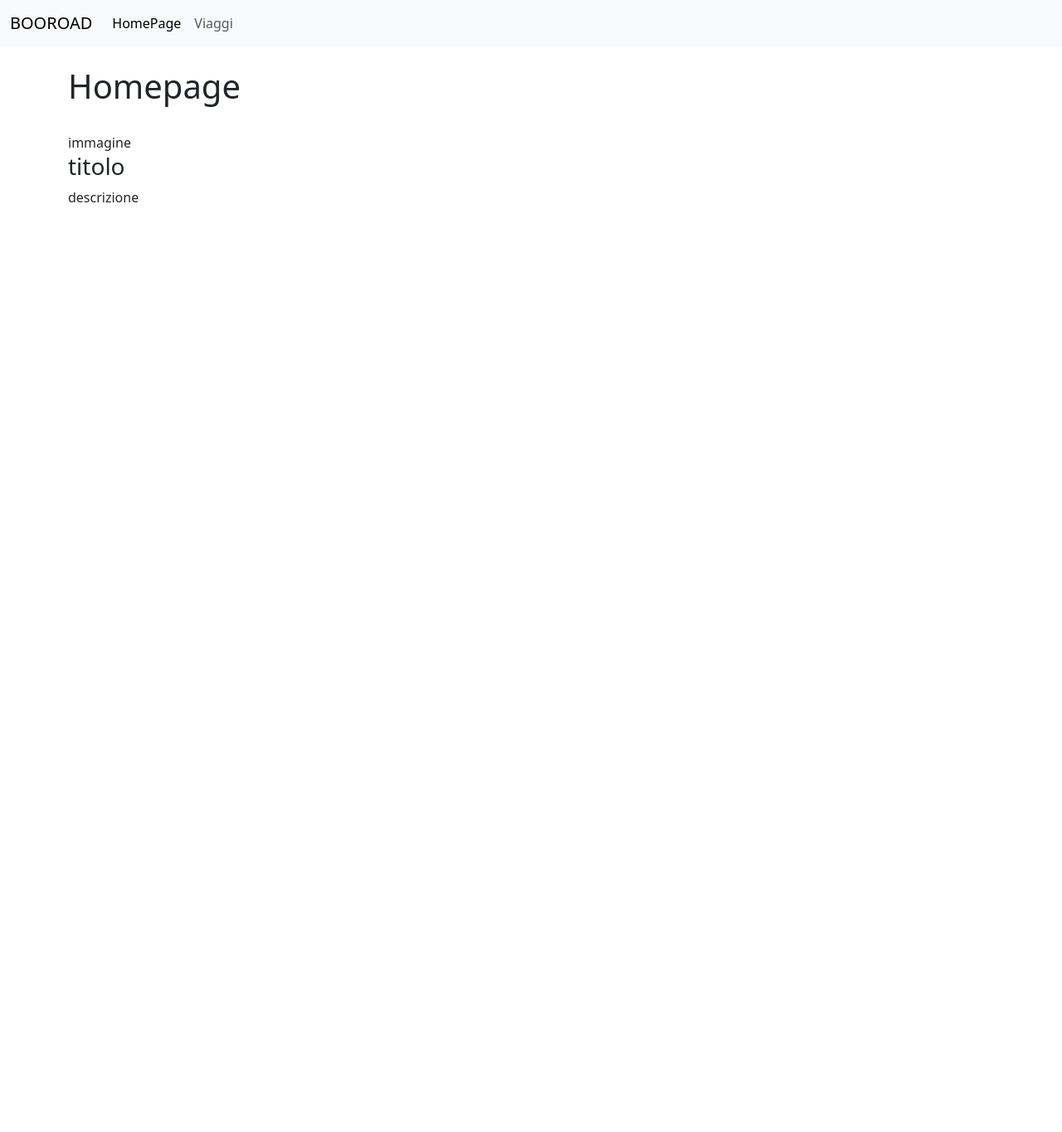
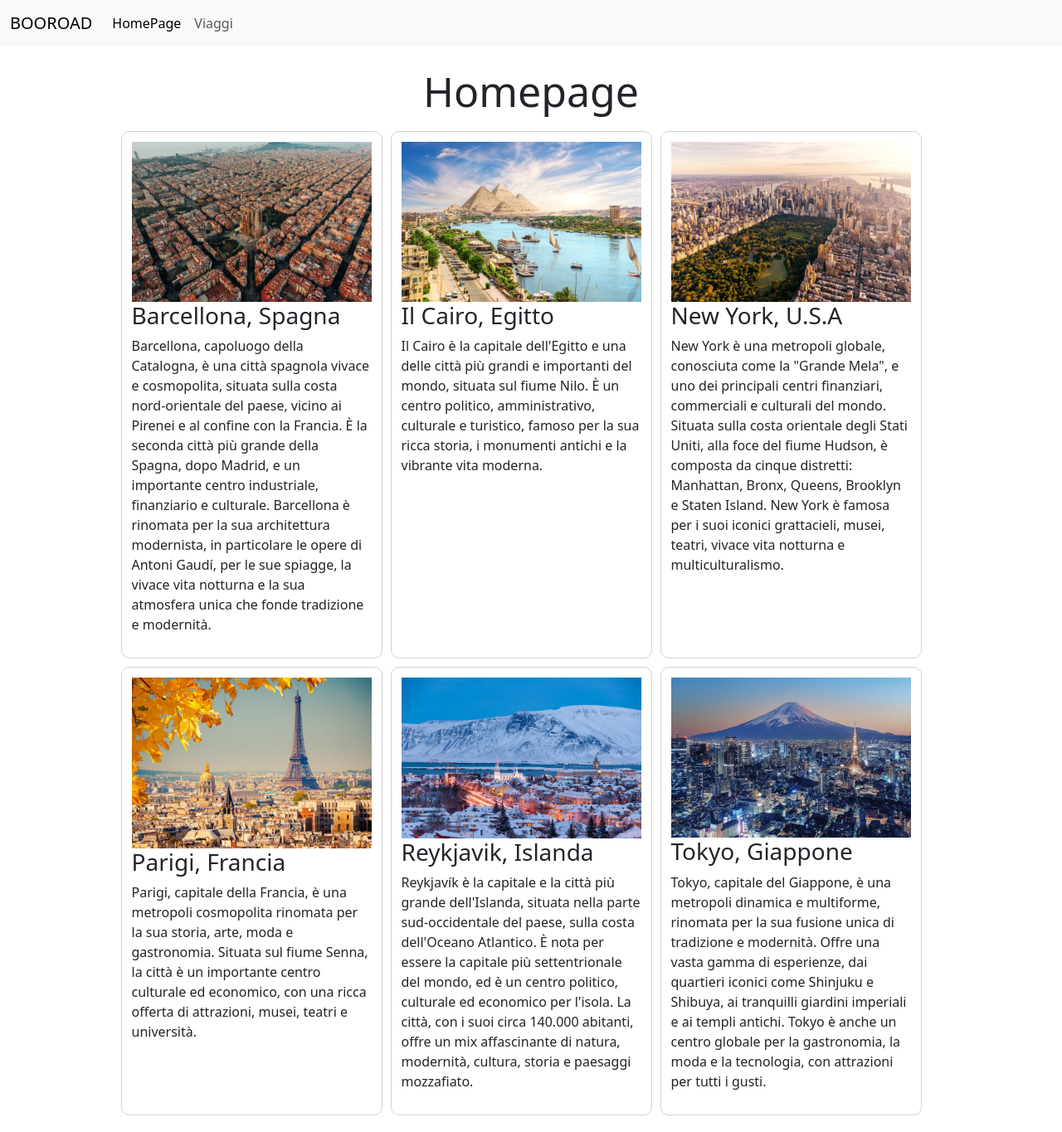
Before and after one commit to VoilaSecari/webapp-viaggi-softskill, a React (Vite) app: page / in a window 1280 px wide. Shown: the whole page at 83% size. Before the commit the page ends 800 px from the top, so only its background shows below. Built offline with nearby package versions, Linux system fonts and the light colour scheme.

Commit message:
aggiunte card in Homepage

```diff
--- a/src/assets/pages/Homepage.jsx
+++ b/src/assets/pages/Homepage.jsx
@@ -1,18 +1,67 @@
+
+
 export default function HomePage() {
   return (
-    <div className="container">
-      <h1 className="mt-4">Homepage</h1>
-      <div className="row pt-4">
-        <div className="col-4">
-          <div className="card-image w-20%">
-            immagine
+    <>
+      <div className="container-page">
+        <h1 className="mt-4">Homepage</h1>
+      </div>
+      <div className="row">
+        <div className="col-3">
+          <div className="card-image">
+            <img src="./img/barcellona.jpg" alt="barcellona" />
           </div>
           <div className="card-body">
-            <h3 className="title">titolo</h3>
-            <p className="text">descrizione</p>
+            <h3>Barcellona, Spagna</h3>
+            <p>Barcellona, capoluogo della Catalogna, è una città spagnola vivace e cosmopolita, situata sulla costa nord-orientale del paese, vicino ai Pirenei e al confine con la Francia. È la seconda città più grande della Spagna, dopo Madrid, e un importante centro industriale, finanziario e culturale. Barcellona è rinomata per la sua architettura modernista, in particolare le opere di Antoni Gaudí, per le sue spiagge, la vivace vita notturna e la sua atmosfera unica che fonde tradizione e modernità. </p>
+          </div>
+        </div>
+        <div className="col-3">
+          <div className="card-image">
+            <img src="./img/Il Cairo.jpg" alt="Il Cairo" />
+          </div>
+          <div className="card-body">
+            <h3>Il Cairo, Egitto</h3>
+            <p>Il Cairo è la capitale dell'Egitto e una delle città più grandi e importanti del mondo, situata sul fiume Nilo. È un centro politico, amministrativo, culturale e turistico, famoso per la sua ricca storia, i monumenti antichi e la vibrante vita moderna. </p>
+          </div>
+        </div>
+        <div className="col-3">
+          <div className="card-image">
+            <img src="./img/New York.jpg" alt="New York" />
+          </div>
+          <div className="card-body">
+            <h3>New York, U.S.A</h3>
+            <p>New York è una metropoli globale, conosciuta come la "Grande Mela", e uno dei principali centri finanziari, commerciali e culturali del mondo. Situata sulla costa orientale degli Stati Uniti, alla foce del fiume Hudson, è composta da cinque distretti: Manhattan, Bronx, Queens, Brooklyn e Staten Island. New York è famosa per i suoi iconici grattacieli, musei, teatri, vivace vita notturna e multiculturalismo. </p>
+          </div>
+        </div>
+        <div className="col-3">
+          <div className="card-image">
+            <img src="./img/parigi-2.jpg" alt="Parigi" />
+          </div>
+          <div className="card-body">
+            <h3>Parigi, Francia</h3>
+            <p>Parigi, capitale della Francia, è una metropoli cosmopolita rinomata per la sua storia, arte, moda e gastronomia. Situata sul fiume Senna, la città è un importante centro culturale ed economico, con una ricca offerta di attrazioni, musei, teatri e università. </p>
+          </div>
+        </div>
+        <div className="col-3">
+          <div className="card-image">
+            <img src="./img/reykjavik.jpg" alt="Reykjavik" />
+          </div>
+          <div className="card-body">
+            <h3>Reykjavik, Islanda</h3>
+            <p>Reykjavík è la capitale e la città più grande dell'Islanda, situata nella parte sud-occidentale del paese, sulla costa dell'Oceano Atlantico. È nota per essere la capitale più settentrionale del mondo, ed è un centro politico, culturale ed economico per l'isola. La città, con i suoi circa 140.000 abitanti, offre un mix affascinante di natura, modernità, cultura, storia e paesaggi mozzafiato. </p>
+          </div>
+        </div>
+        <div className="col-3">
+          <div className="card-image">
+            <img src="./img/tokyo.jpg" alt="Tokyo" />
+          </div>
+          <div className="card-body">
+            <h3>Tokyo, Giappone</h3>
+            <p>Tokyo, capitale del Giappone, è una metropoli dinamica e multiforme, rinomata per la sua fusione unica di tradizione e modernità. Offre una vasta gamma di esperienze, dai quartieri iconici come Shinjuku e Shibuya, ai tranquilli giardini imperiali e ai templi antichi. Tokyo è anche un centro globale per la gastronomia, la moda e la tecnologia, con attrazioni per tutti i gusti. </p>
           </div>
         </div>
       </div>
-    </div>
+    </>
   );
 }
--- a/src/index.css
+++ b/src/index.css
@@ -0,0 +1,21 @@
+.container-page h1{
+    font-size: 50px;
+   text-align: center;
+}
+.row{
+    width: 100%;
+    padding: 10px 10px;
+    display: flex;
+    flex-direction: row;
+    flex-wrap: wrap;
+    justify-content: center;
+}
+.col-3{
+    padding: 12px;
+    border: 1px solid lightgray;
+    border-radius: 10px;
+    margin: 10px 5px;
+}
+.card-image img{
+    width: 100%;
+}
--- a/src/main.jsx
+++ b/src/main.jsx
@@ -1,5 +1,7 @@
 import { createRoot } from "react-dom/client";
+
 import "./index.css";
+
 import "bootstrap/dist/css/bootstrap.min.css";
 import App from "./App.jsx";
 
```
Also changed, not shown: public/img/parigi-2.jpg (added), public/img/parigi.jpg (deleted).
